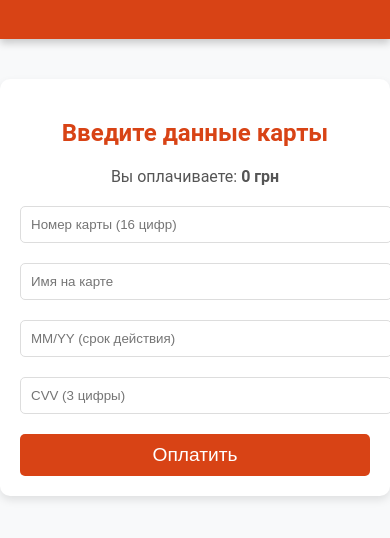
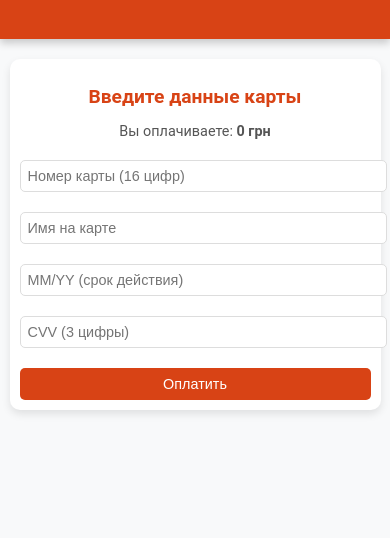
Before and after one commit to Sasha12332189/parad, a plain HTML site: page payment.html in a window 390 px wide. Shown: the part 82-620 px from the top of the page. Drawn offline with Linux system fonts and the light colour scheme.

Commit message:
Update payment.html

```diff
--- a/payment.html
+++ b/payment.html
@@ -64,6 +64,53 @@
             margin-bottom: 20px;
             color: #555;
         }
+
+        @media (max-width: 768px) {
+            form {
+                max-width: 90%;
+                margin: 30px auto;
+                padding: 15px;
+            }
+
+            form h2 {
+                font-size: 1.5rem;
+            }
+
+            form input {
+                padding: 8px;
+            }
+
+            form button {
+                font-size: 1rem;
+                padding: 10px;
+            }
+        }
+
+        @media (max-width: 480px) {
+            form {
+                margin: 20px auto;
+                padding: 10px;
+            }
+
+            form h2 {
+                font-size: 1.2rem;
+                margin-bottom: 15px;
+            }
+
+            form input {
+                padding: 7px;
+                font-size: 0.9rem;
+            }
+
+            form button {
+                font-size: 0.9rem;
+                padding: 8px;
+            }
+
+            .summary p {
+                font-size: 0.9rem;
+            }
+        }
     </style>
 </head>
 <body>
```
